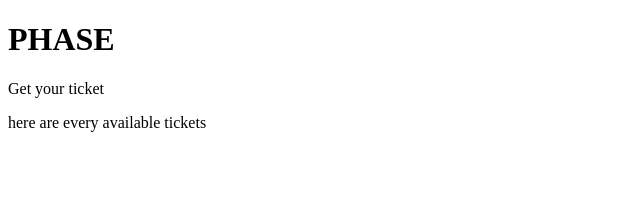
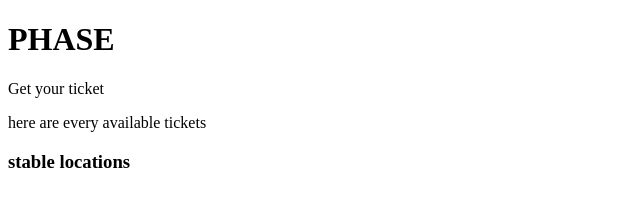
Before and after one commit to Frankez75/sample_app, a plain HTML site: page index.html in a window 1280 px wide. Shown: the whole page, without its empty margins (0-640 px from the left). Drawn offline with Linux system fonts and the light colour scheme.

Commit message:
add more

```diff
--- a/index.html
+++ b/index.html
@@ -8,5 +8,9 @@
 		<p>Get your ticket</p>
 		<p>here are every available tickets</p>
 
+		<aside>
+			<h3>stable locations</h3>
+		</aside>
+
 	</body>
 </html>
```
